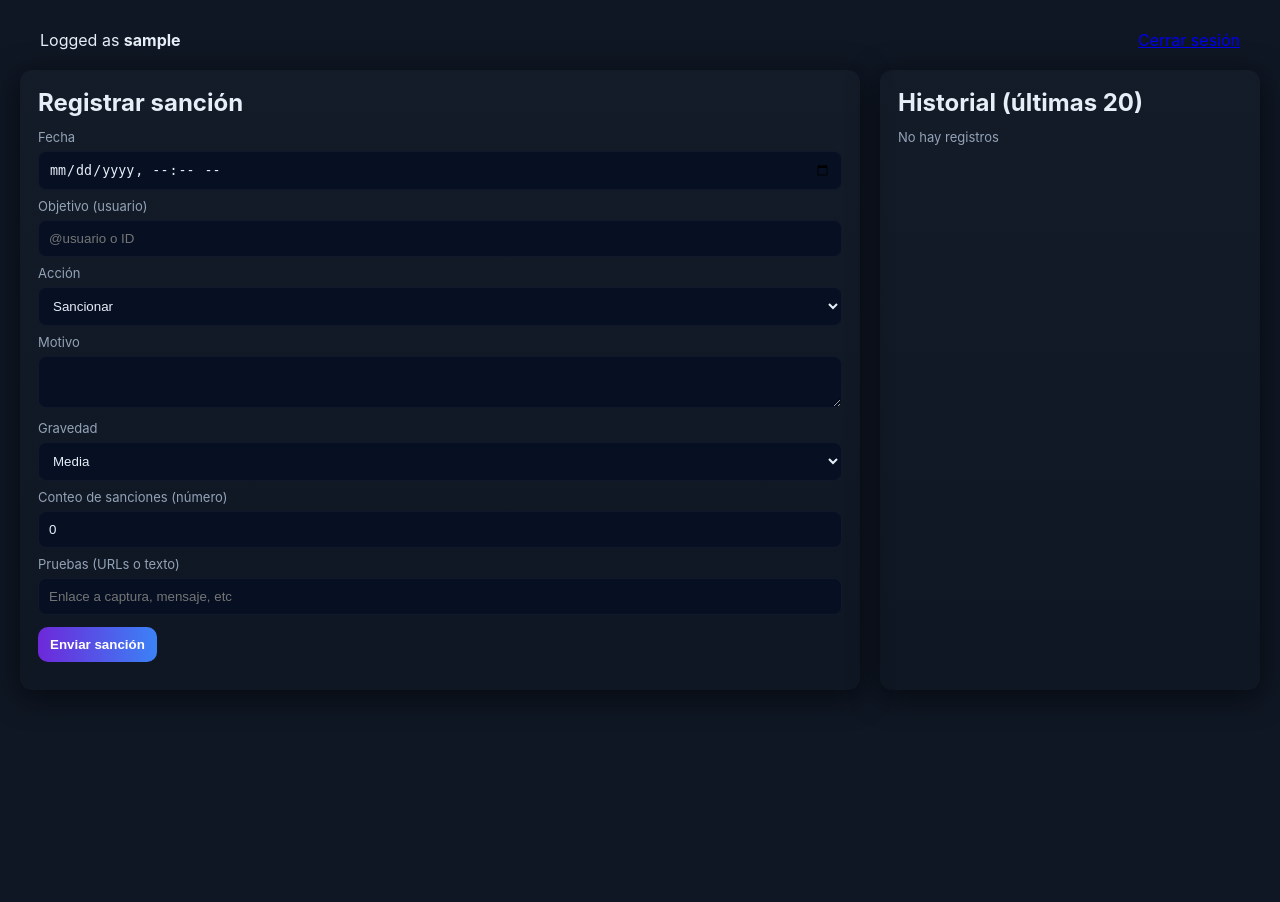
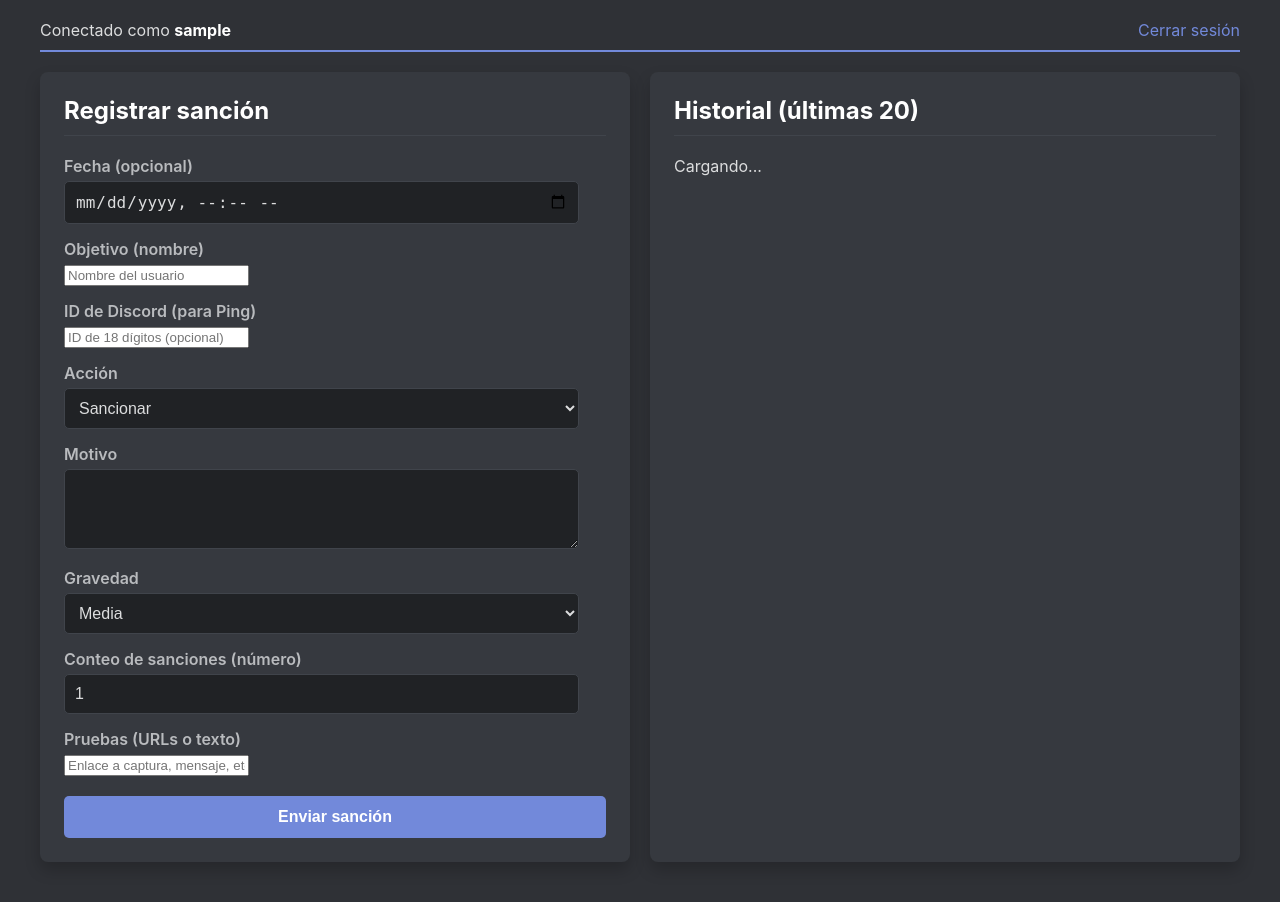
Before and after one commit to Boxed2011/panel-sanciones, a Flask app: page /panel in a window 1280 px wide. Before the commit the page ends 694 px from the top, so only its background shows below. Run offline with Flask 3, Linux system fonts and the light colour scheme; the visitor is signed in with stand-in values (Sample User, id 1); data that the repository does not hold is empty; some libraries are stand-ins or nearby versions.

Commit message:
Añadir nuevo estilo CSS y ping por ID

```diff
--- a/static/script.js
+++ b/static/script.js
@@ -1,58 +1,99 @@
-async function sendSancion(e){
+async function sendSancion(e) {
   e.preventDefault();
+
+  const form = document.getElementById("sancionForm");
+  const msgDiv = document.getElementById("msg");
+  const button = document.getElementById("submit-button");
+
+  // --- MEJORA PROFESIONAL: Desactivar botón ---
+  button.disabled = true;
+  button.innerText = "Enviando...";
+  msgDiv.className = "msg-loading";
+  msgDiv.innerText = "Enviando...";
+
+  // Recoge todos los datos, INCLUYENDO EL NUEVO USER_ID
   const payload = {
     fecha: document.getElementById("fecha").value || null,
     objetivo: document.getElementById("objetivo").value,
+    user_id: document.getElementById("user_id").value, // <-- ¡¡CAMPO NUEVO!!
     accion: document.getElementById("accion").value,
     motivo: document.getElementById("motivo").value,
     gravedad: document.getElementById("gravedad").value,
     conteo: document.getElementById("conteo").value,
     pruebas: document.getElementById("pruebas").value
   };
-  const msgDiv = document.getElementById("msg");
-  msgDiv.innerText = "Enviando...";
-  try{
+
+  try {
     const res = await fetch("/send_sancion", {
       method: "POST",
-      headers: {"Content-Type": "application/json"},
+      headers: { "Content-Type": "application/json" },
       body: JSON.stringify(payload)
     });
     const data = await res.json();
-    if(data.ok){
+
+    if (data.ok) {
+      msgDiv.className = "msg-success";
       msgDiv.innerText = "✅ Sanción enviada y guardada";
+      form.reset(); // <-- MEJORA PROFESIONAL: Limpia todo el formulario
       loadHistorial();
-      // limpiar form parcialmente
-      document.getElementById("motivo").value = "";
-      document.getElementById("pruebas").value = "";
     } else {
-      msgDiv.innerText = "Error: " + (data.msg || "unknown");
+      msgDiv.className = "msg-error";
+      msgDiv.innerText = "❌ Error: " + (data.msg || "desconocido");
     }
-  } catch(err){
-    msgDiv.innerText = "Error de red: " + err;
+  } catch (err) {
+    msgDiv.className = "msg-error";
+    msgDiv.innerText = "❌ Error de red: "S" + err.message;
   }
-  setTimeout(()=> msgDiv.innerText = "", 5000);
+
+  // --- MEJORA PROFESIONAL: Reactivar botón ---
+  button.disabled = false;
+  button.innerText = "Enviar sanción";
+
+  // Oculta el mensaje después de 5 segundos
+  setTimeout(() => {
+    msgDiv.innerText = "";
+    msgDiv.className = "";
+  }, 5000);
+
   return false;
 }
 
-async function loadHistorial(){
+async function loadHistorial() {
   const hist = document.getElementById("historial");
   hist.innerText = "Cargando...";
-  try{
+  try {
     const res = await fetch("/api/sanciones");
     const d = await res.json();
-    if(!d.ok){ hist.innerText = "No autorizado"; return;}
-    const rows = d.data.slice(0,20);
+    if (!d.ok) {
+      hist.innerText = "Error: No autorizado";
+      return;
+    }
+    const rows = d.data.slice(0, 20); // Muestra solo los últimos 20
+
+    if (rows.length === 0) {
+      hist.innerText = "No hay registros todavía.";
+      return;
+    }
+
+    // Mapea los datos a HTML
     hist.innerHTML = rows.map(r => {
+      // Formatea la fecha para que sea más legible
+      const fecha = new Date(r.fecha || r.created_at).toLocaleString('es-ES', {
+          day: '2-digit', month: '2-digit', year: 'numeric',
+          hour: '2-digit', minute: '2-digit'
+      });
+
       return `<div class="entry">
         <strong>${r.accion.toUpperCase()}</strong> — ${r.objetivo} <br/>
-        <small>${r.moderador} • ${r.fecha || r.created_at}</small>
-        <div>${r.motivo}</div>
+        <small>${r.moderador} • ${fecha}</small>
+        <div class="motivo">${r.motivo}</div>
       </div>`;
     }).join("");
-    if(rows.length===0) hist.innerText = "No hay registros";
-  } catch(e){
-    hist.innerText = "Error cargando historial";
+
+  } catch (e) {
+    hist.innerText = "Error cargando historial: " + e.message;
   }
 }
 
+// Carga el historial en cuanto la página esté lista
 window.addEventListener("load", loadHistorial);
--- a/static/style.css
+++ b/static/style.css
@@ -1,14 +1,184 @@
-:root{--bg:#0f1724;--card:#0b1220;--accent:#6d28d9;--muted:#93a3b6;--text:#e6eef8}
-body{font-family:Inter, system-ui, Arial; background:var(--bg); color:var(--text); margin:0; padding:20px}
-.topbar{display:flex;justify-content:space-between;align-items:center;padding:10px 20px;margin-bottom:10px}
-.container{display:grid;grid-template-columns:1fr 380px;gap:20px}
-.card{background:linear-gradient(180deg, rgba(255,255,255,0.02), rgba(0,0,0,0.02));padding:18px;border-radius:12px;box-shadow:0 6px 30px rgba(0,0,0,0.6)}
-h1,h2{margin:0 0 12px 0}
-.form label, .card label{display:block;margin-top:8px;color:var(--muted);font-size:13px}
-input, textarea, select{width:100%;padding:10px;border-radius:8px;border:1px solid rgba(255,255,255,0.04);background:#061022;color:var(--text);margin-top:6px;box-sizing:border-box}
-button{margin-top:12px;padding:10px 12px;border-radius:10px;border:0;background:linear-gradient(90deg,var(--accent),#3b82f6);color:white;font-weight:600;cursor:pointer}
-.bg{min-height:100vh}
-.flash{background:#3b1a5b;padding:8px;border-radius:8px;margin-bottom:10px;color:#ffd9ff}
-#msg{margin-top:10px;color:var(--muted)}
-#historial{max-height:420px;overflow:auto;font-size:13px;color:var(--muted)}
-.entry{padding:8px;border-bottom:1px solid rgba(255,255,255,0.02)}
+/* --- Variables de Color (estilo Discord) --- */
+:root {
+  --color-bg: #2f3136;
+  --color-bg-card: #36393f;
+  --color-bg-input: #202225;
+  --color-border: #40444b;
+  --color-text-primary: #dcddde;
+  --color-text-secondary: #b9bbbe;
+  --color-text-header: #ffffff;
+  --color-brand: #7289da;
+  --color-brand-hover: #677bc4;
+  --color-success: #43b581;
+  --color-error: #f04747;
+  --color-loading: #faa61a;
+}
+
+/* --- Estilo General --- */
+body {
+  font-family: -apple-system, BlinkMacSystemFont, "Segoe UI", Roboto, Helvetica, Arial, sans-serif;
+  margin: 0;
+  background-color: var(--color-bg);
+  color: var(--color-text-primary);
+}
+
+.bg {
+  padding: 20px;
+}
+
+.container {
+  display: grid;
+  grid-template-columns: 1fr 1fr;
+  gap: 20px;
+  max-width: 1200px;
+  margin: 20px auto;
+}
+
+.card {
+  background-color: var(--color-bg-card);
+  border-radius: 8px;
+  padding: 24px;
+  box-shadow: 0 8px 16px rgba(0, 0, 0, 0.2);
+}
+
+h1, h2 {
+  color: var(--color-text-header);
+  margin-top: 0;
+  border-bottom: 1px solid var(--color-border);
+  padding-bottom: 10px;
+}
+
+a {
+  color: var(--color-brand);
+  text-decoration: none;
+}
+a:hover {
+  text-decoration: underline;
+}
+
+/* --- Barra Superior (Panel) --- */
+.topbar {
+  display: flex;
+  justify-content: space-between;
+  align-items: center;
+  max-width: 1200px;
+  margin: 0 auto;
+  padding-bottom: 10px;
+  border-bottom: 2px solid var(--color-brand);
+}
+.topbar strong {
+  color: var(--color-text-header);
+}
+
+/* --- Formularios --- */
+form label {
+  display: block;
+  font-weight: 600;
+  color: var(--color-text-secondary);
+  margin-top: 15px;
+  margin-bottom: 5px;
+}
+
+input[type="text"],
+input[type="password"],
+input[type="datetime-local"],
+input[type="number"],
+textarea,
+select {
+  width: 95%;
+  padding: 10px;
+  font-size: 16px;
+  background-color: var(--color-bg-input);
+  border: 1px solid var(--color-border);
+  border-radius: 5px;
+  color: var(--color-text-primary);
+  box-sizing: border-box; /* Importante para que el padding no rompa el ancho */
+}
+
+textarea {
+  resize: vertical; /* Permite al usuario cambiar la altura */
+  min-height: 80px;
+}
+
+button[type="submit"] {
+  width: 100%;
+  padding: 12px;
+  margin-top: 20px;
+  font-size: 16px;
+  font-weight: 600;
+  border: none;
+  border-radius: 5px;
+  color: white;
+  background-color: var(--color-brand);
+  cursor: pointer;
+  transition: background-color 0.2s ease;
+}
+
+button[type="submit"]:hover {
+  background-color: var(--color-brand-hover);
+}
+
+/* --- MEJORA: Botón desactivado --- */
+button[type="submit"]:disabled {
+  background-color: var(--color-border);
+  cursor: not-allowed;
+}
+
+/* --- Mensajes de Feedback (Login y Panel) --- */
+.flash {
+  padding: 10px;
+  margin-bottom: 15px;
+  border-radius: 5px;
+  color: white;
+  background-color: var(--color-error);
+  text-align: center;
+}
+
+#msg {
+  margin-top: 15px;
+  padding: 10px;
+  border-radius: 5px;
+  text-align: center;
+  font-weight: 600;
+  display: block;
+}
+#msg:empty {
+  display: none; /* Oculta la caja si no tiene texto */
+}
+
+.msg-loading { background-color: var(--color-loading); color: black; }
+.msg-success { background-color: var(--color-success); color: white; }
+.msg-error   { background-color: var(--color-error); color: white; }
+
+/* --- Historial --- */
+#historial {
+  max-height: 800px;
+  overflow-y: auto;
+}
+
+.entry {
+  border-bottom: 1px solid var(--color-border);
+  padding: 10px 5px;
+}
+.entry:last-child {
+  border-bottom: none;
+}
+.entry strong {
+  color: var(--color-text-header);
+  font-size: 1.1em;
+}
+.entry small {
+  color: var(--color-text-secondary);
+}
+.entry .motivo {
+  padding-top: 5px;
+  /* Mantiene los saltos de línea del motivo */
+  white-space: pre-wrap;
+}
+
+/* --- Adaptación a Móviles --- */
+@media (max-width: 800px) {
+  .container {
+    grid-template-columns: 1fr;
+  }
+}
--- a/templates/panel.html
+++ b/templates/panel.html
@@ -8,28 +8,33 @@
 </head>
 <body class="bg">
   <div class="topbar">
-    <div>Logged as <strong>{{ user }}</strong></div>
+    <div>Conectado como <strong>{{ user }}</strong></div>
     <div><a href="/logout">Cerrar sesión</a></div>
   </div>
 
   <div class="container">
     <div class="card">
       <h2>Registrar sanción</h2>
+
       <form id="sancionForm" onsubmit="return sendSancion(event)">
-        <label>Fecha</label>
+        <label>Fecha (opcional)</label>
         <input id="fecha" type="datetime-local"/>
 
-        <label>Objetivo (usuario)</label>
-        <input id="objetivo" placeholder="@usuario o ID" required/>
+        <label>Objetivo (nombre)</label>
+        <input id="objetivo" placeholder="Nombre del usuario" required/>
+
+        <label>ID de Discord (para Ping)</label>
+        <input id="user_id" placeholder="ID de 18 dígitos (opcional)"/>
 
         <label>Acción</label>
         <select id="accion">
           <option value="sancionar">Sancionar</option>
           <option value="desancionar">Quitar sanción</option>
+          <option value="advertir">Advertir</option>
         </select>
 
         <label>Motivo</label>
-        <textarea id="motivo" required></textarea>
+        <textarea id="motivo" rows="3" required></textarea>
 
         <label>Gravedad</label>
         <select id="gravedad">
@@ -40,12 +45,12 @@
         </select>
 
         <label>Conteo de sanciones (número)</label>
-        <input id="conteo" type="number" min="0" value="0"/>
+        <input id="conteo" type="number" min="0" value="1"/>
 
         <label>Pruebas (URLs o texto)</label>
         <input id="pruebas" placeholder="Enlace a captura, mensaje, etc"/>
 
-        <button type="submit">Enviar sanción</button>
+        <button type="submit" id="submit-button">Enviar sanción</button>
       </form>
       <div id="msg"></div>
     </div>
```
Also changed, not shown: templates/login.html (line endings or trailing spaces).
